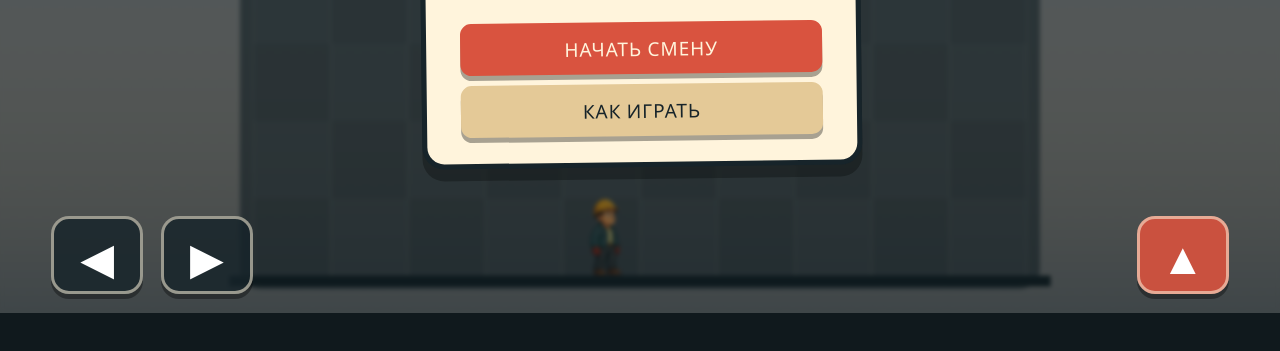
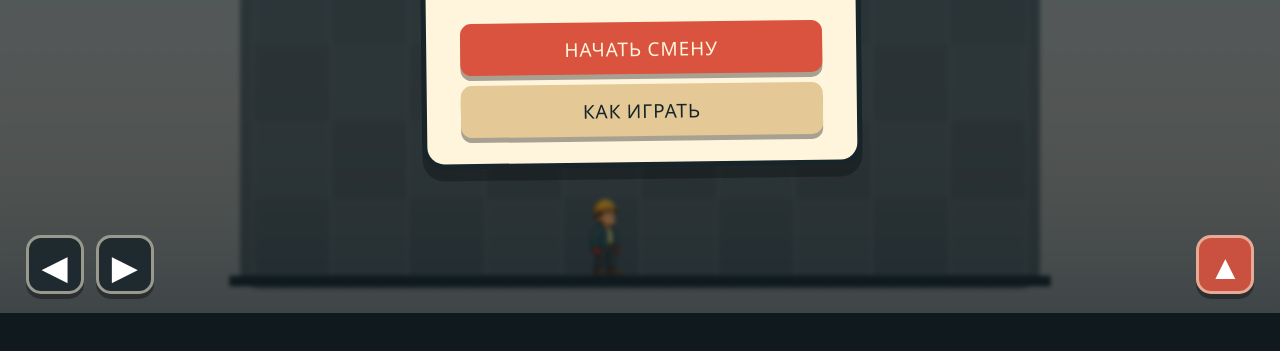
Before and after one commit to voffvoronkov41-star/CargoPanic, a website: page www/index.html in a window 1280 px wide. Shown: the part 447-798 px from the top of the page. Drawn offline with Linux system fonts and the light colour scheme.

Commit message:
Move touch controls outside the playfield

```diff
--- a/www/style.css
+++ b/www/style.css
@@ -38,9 +38,9 @@ button:active { transform: translateY(3px); box-shadow: 0 2px 0 rgba(0,0,0,.34);
 .record { display: none; color: var(--red); }
 .record.visible { display: block; }
 
-.controls { position: absolute; inset: auto 0 2.6%; display: flex; justify-content: space-between; padding: 0 4%; pointer-events: none; }
-.controls button { width: clamp(58px, 10vw, 92px); aspect-ratio: 1.18; border: 3px solid rgba(255,244,220,.55); border-radius: 18px; color: white; background: rgba(23,36,42,.82); font-size: clamp(27px, 5vw, 44px); pointer-events: auto; }
-.controls #rightBtn { margin-right: auto; margin-left: 1.5%; }
+.controls { position: absolute; inset: auto 0 2.6%; display: flex; align-items: flex-end; gap: 1%; padding: 0 2%; pointer-events: none; }
+.controls button { width: clamp(48px, 6.4vw, 58px); aspect-ratio: 1.08; border: 3px solid rgba(255,244,220,.55); border-radius: 15px; color: white; background: rgba(23,36,42,.82); font-size: clamp(23px, 4vw, 34px); pointer-events: auto; }
+.controls #rightBtn { margin: 0; }
 .controls .climb { margin-left: auto; background: rgba(217,83,63,.9); }
 
 @media (orientation: portrait) {
```
